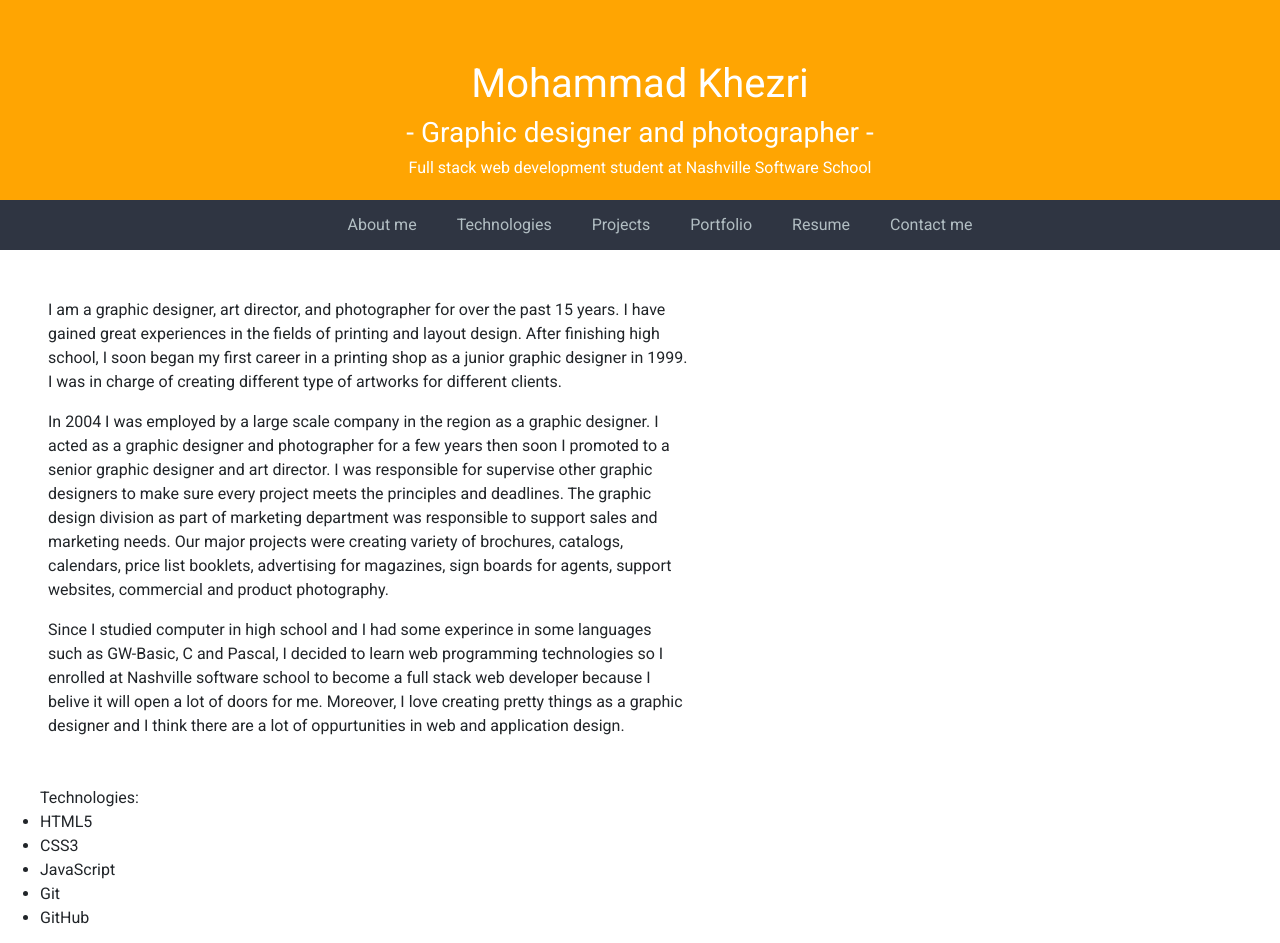
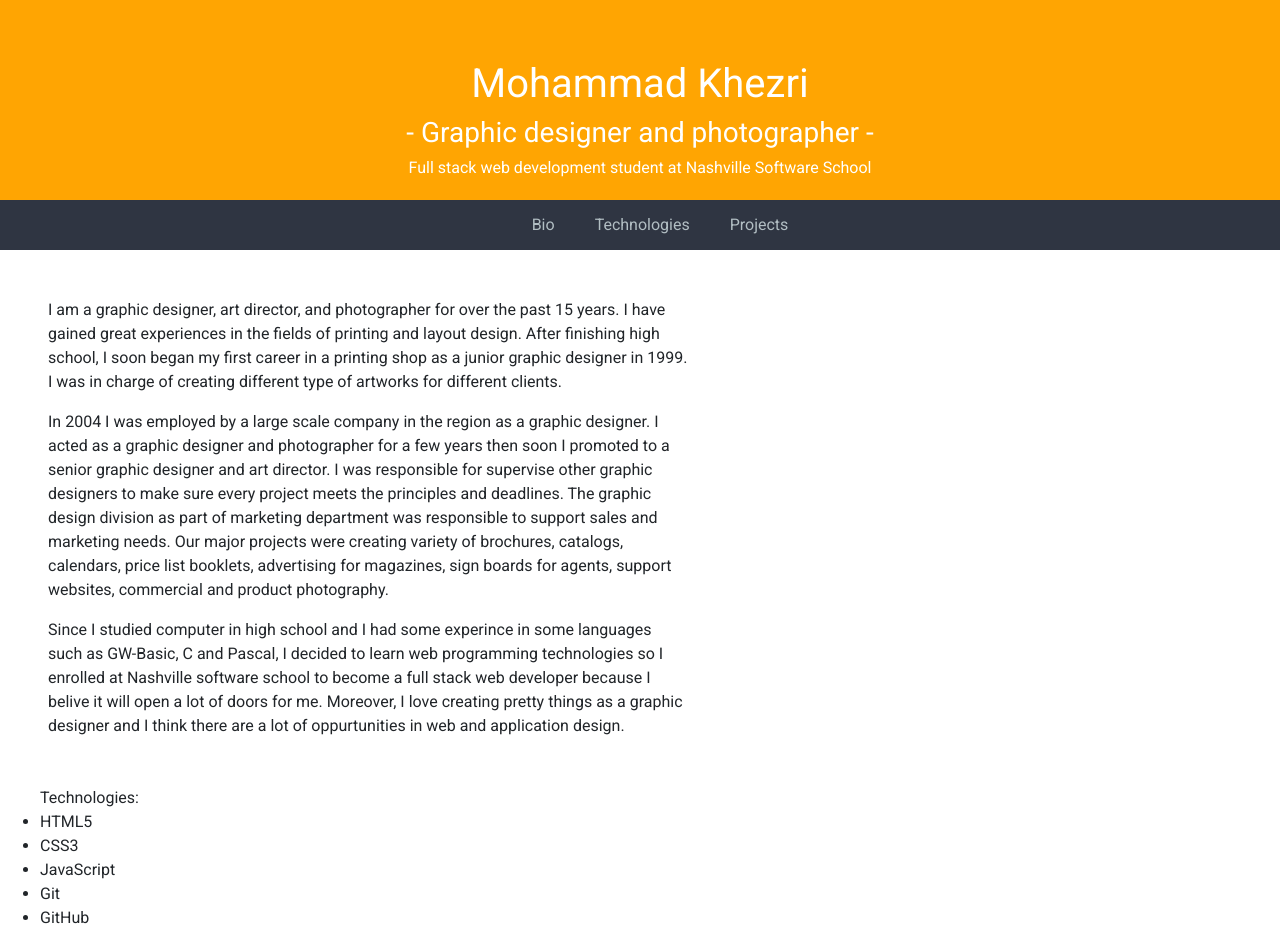
Before and after one commit to m-khezri/personal-bio-site, a plain HTML site: page index.html in a window 1280 px wide. Shown: the top 943 px of the page. Drawn offline with nearby package versions, Linux system fonts and the light colour scheme.

Commit message:
finished the part1

```diff
--- a/index.html
+++ b/index.html
@@ -19,18 +19,13 @@
     </div>
 
 
-
     <!-- Navigation -->
 
   <nav class="menu_div">
         <ul id="navLinks">
-        <li><a href="#" id="navToBio">About me</a></li>
-        <li><a href="#" id="navToTechnologies">Technologies</a></li>
-        <li><a href="#" id="navToProjects">Projects</a></li>
-        <li><a href="#" id="navToportfolio">Portfolio</a></li>
-        <li><a href="#" id="navToResume">Resume</a></li>
-        <li><a href="#" id="navToContact">Contact me</a></li>
-
+        <li><a id="navToBio">Bio</a></li>
+        <li><a id="navToTechnologies">Technologies</a></li>
+        <li><a id="navToProjects">Projects</a></li>
       </ul>
     </nav>
     <!-- End Navigation -->
@@ -57,7 +52,7 @@
 
 
 
-    <div class="fullPage  d-inline-flex" id="projectsPage"></div>
+    <div class=" bg-light mw-100 d-inline-flex justify-content-center p-3" id="projectsPage"></div>
     <!-- End Primary View -->
 
 
--- a/projects.js
+++ b/projects.js
@@ -28,6 +28,9 @@ let projects = [
         url: "https://github.com/nss-evening-cohort-8/js-part-deux", // Towards the latter part of the class, you will learn how to host your projects and people will be able to view them live. Cool, right? Welp, until then, just use your GitHub link in this spot as well.
         githubUrl: "https://github.com/nss-evening-cohort-8/js-part-deux"
       }
+
+
+
 ];
 
 
@@ -41,7 +44,7 @@ const printToDom = (stringToPrint, divId) => {
 const createProjectCards = () => {
     let newProject = '';
     for (let i = 0; i < projects.length; i++) {
-      newProject += `<div class="cardContainer">`;
+      newProject += `<div class="mr-2">`;
       newProject +=`<h5 class="project_header">Projects</h5>`;
 
       newProject += `<p>${projects[i].title}</p>`;
--- a/style.css
+++ b/style.css
@@ -43,7 +43,6 @@ body, html{
     list-style-type: none;
     color: white;
     padding:20px;
-
 }
 
 #navLinks a{
```
